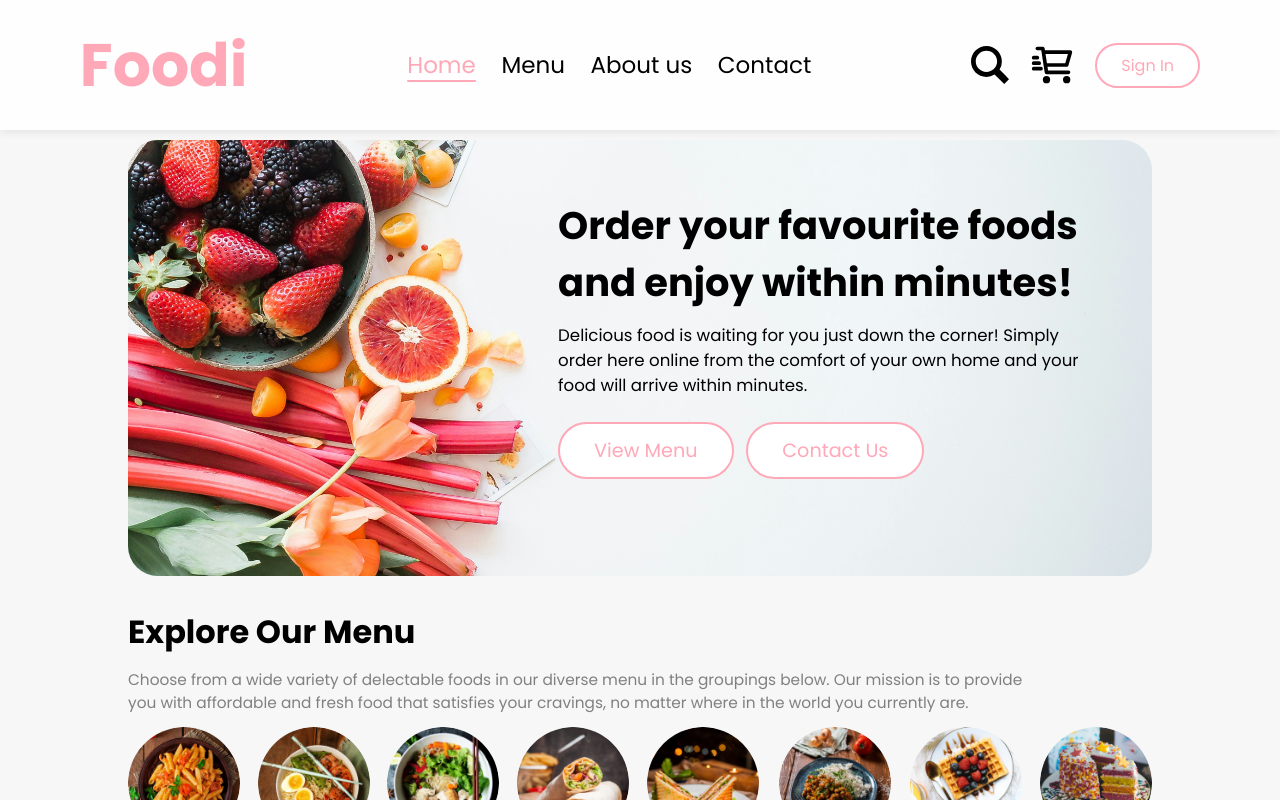
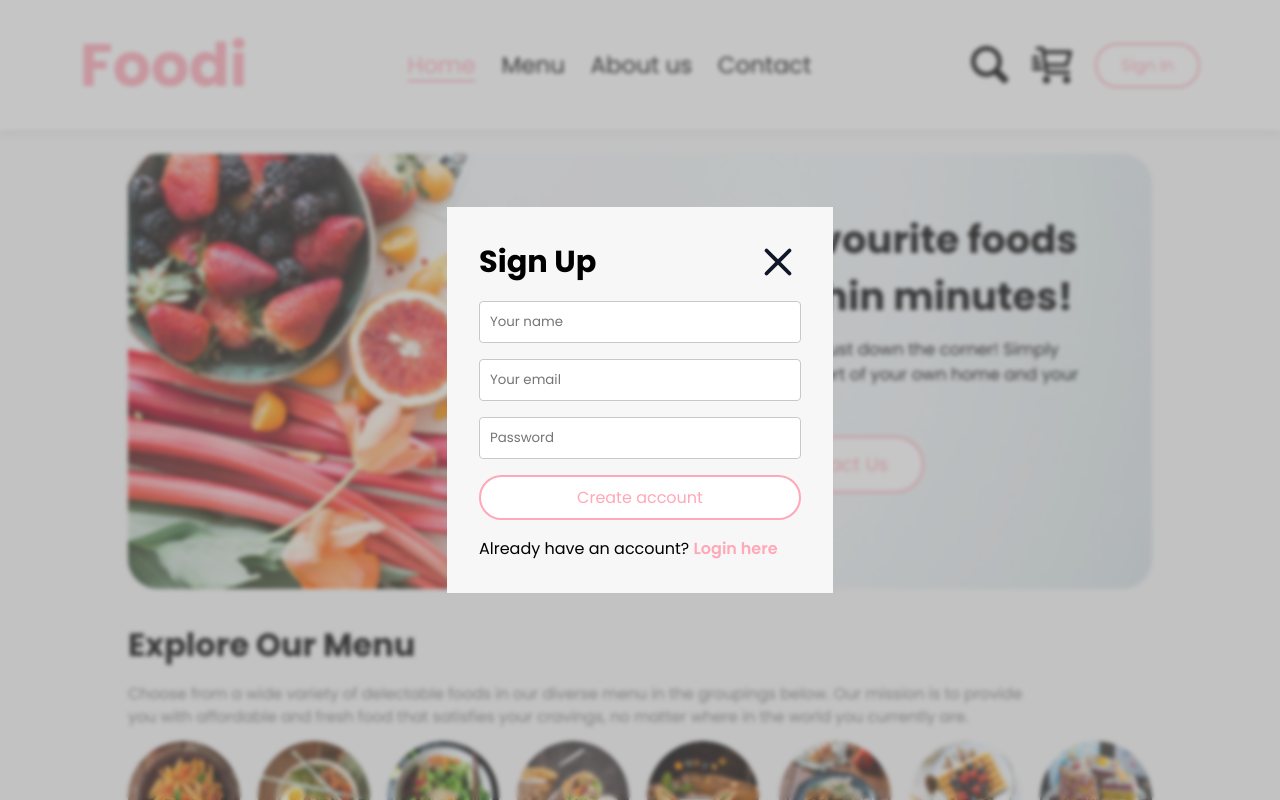
Before and after one commit to WilliamLiangUofT/food-delivery-web-app-mern, a React (Vite) app in the folder frontend/: page / in a window 1280 px wide. Both pictures are taken after a click on the button "Sign In". Shown: the top 800 px of the page. Built offline with nearby package versions, Linux system fonts and the light colour scheme.

Commit message:
add sign up page

```diff
--- a/frontend/src/App.jsx
+++ b/frontend/src/App.jsx
@@ -4,12 +4,18 @@ import Cart from "./pages/Cart/cart"
 import PlaceOrder from "./pages/PlaceOrder/placeorder"
 import { Routes, Route } from 'react-router'
 import Footer from "./components/footer/footer"
+import LoginPopup from "./components/loginPopup/loginPopup"
+import { useState } from "react"
 
 function App() {
+
+  const [showLoginPopup, setShowLoginPopup] = useState(false);
+
   return (
     <>
       <div className="main-app">
-        <NavBar/>
+        <NavBar setShowLoginPopup={setShowLoginPopup}/>
+        {showLoginPopup ? <LoginPopup setShowLoginPopup={setShowLoginPopup}/> : <></>}
 
         <Routes>
           <Route path="/" element={<Home/>}/>
--- a/frontend/src/assets/assets.js
+++ b/frontend/src/assets/assets.js
@@ -1,5 +1,6 @@
 import searchbar from './search.svg'
 import cart from './cart.svg'
+import close from './close.svg'
 
 import menu1 from './menu_1.png'
 import menu2 from './menu_2.png'
@@ -60,7 +61,8 @@ export const assets = {
     add_icon_green,
     remove_icon_red,
     app_store,
-    play_store
+    play_store,
+    close
 };
 
 // Retrieve this from backend once backend is added
--- a/frontend/src/components/header/header.css
+++ b/frontend/src/components/header/header.css
@@ -14,6 +14,8 @@
     transition: transform 200ms ease, box-shadow 200ms ease;
 
     position: relative;
+
+    margin-top: 3vh;
 }
 
 .header-element:hover {
--- /dev/null
+++ b/frontend/src/components/loginPopup/loginPopup.css
@@ -0,0 +1,69 @@
+:root {
+    --pink-sand: hsl(350, 100%, 83%)
+}
+
+.login-popup {
+    position: fixed;
+    inset: 0;
+    display: flex;
+    align-items: center;
+    justify-content: center;
+    background: hsla(0, 0%, 51%, 0.45);
+    backdrop-filter: blur(2px);
+    z-index: 2000;
+}
+
+
+.login-popup-container {
+    display: flex;
+    flex-direction: column;
+    background-color: hsl(0, 0%, 97%);
+    padding: 2rem;
+    gap: 2vh;
+}
+
+.sign-up-login-top {
+    display: flex;
+    justify-content: space-between;
+    align-items: center;
+}
+
+.sign-up-login-top h3 {
+    font-size: 1.9rem;
+}
+
+.input-boxes-log {
+    display: flex;
+    flex-direction: column;
+    gap: 2vh;
+}
+
+.input-boxes-log input {
+    border: 1px solid hsl(0, 0%, 79%);
+    padding: 10px;
+    border-radius: 4px;
+    outline: none;
+    width: 300px;
+}
+
+.input-boxes-log span {
+    color: var(--pink-sand);
+    cursor: pointer;
+    font-weight: 550;
+}
+
+.create-acc-log-in {
+    border-radius: 50px;
+    border: 2px solid var(--pink-sand);
+    background-color: white;
+    color: var(--pink-sand);
+    cursor: pointer;
+    padding: 8px 24px;
+    font-size: 16px;
+}
+
+
+.sign-up-login-top .close-icon {
+    width: max(2.9rem, 1.8vw);
+    cursor: pointer;
+}
--- /dev/null
+++ b/frontend/src/components/loginPopup/loginPopup.jsx
@@ -0,0 +1,36 @@
+import { useState } from 'react';
+import './loginPopup.css'
+import { assets } from '../../assets/assets';
+
+function LoginPopup({setShowLoginPopup}) {
+
+    const [signUpFlag, setSignUpFlag] = useState(true);
+
+    return (
+        <div className='login-popup'>
+            <form className='login-popup-container'>
+                <div className='sign-up-login-top'>
+                    <h3>{signUpFlag ? 'Sign Up' : 'Login'}</h3>
+                    <img className='close-icon' src={assets.close} onClick={() => setShowLoginPopup(false)}/>
+                </div>
+                <div className='input-boxes-log'>
+                    {signUpFlag ? <input type="text" placeholder='Your name' required/> : <></>}
+                    <input type="email" placeholder='Your email' required/>
+                    <input type="password" placeholder='Password' required/>
+                    <button className='create-acc-log-in'>{signUpFlag ? 'Create account' : 'Login'}</button>
+
+                    {
+                        signUpFlag ? <p>Already have an account? <span onClick={() => setSignUpFlag(false)}>Login here</span></p> :
+                        <p>New to Foodi? <span onClick={() => setSignUpFlag(true)}>Click here</span></p>
+                    }
+
+
+                </div>
+            </form>
+
+
+        </div>
+    );
+}
+
+export default LoginPopup;
--- a/frontend/src/components/navbar/navbar.jsx
+++ b/frontend/src/components/navbar/navbar.jsx
@@ -3,7 +3,7 @@ import { assets } from '../../assets/assets';
 import { useState } from 'react';
 import { Link } from 'react-router';
 
-function NavBar() {
+function NavBar({setShowLoginPopup}) {
     const [menuSelected, setMenuSelected] = useState("home");
 
     return (
@@ -22,7 +22,7 @@ function NavBar() {
             <div className='right-side'>
                 <img src={assets.searchbar} id='search-bar'/>
                 <img src={assets.cart} id='cart-icon'/>
-                <button>Sign In</button>
+                <button onClick={() => setShowLoginPopup(true)}>Sign In</button>
             </div>
         </div>
     );
```
Also changed, not shown: frontend/src/assets/close.svg (added).
